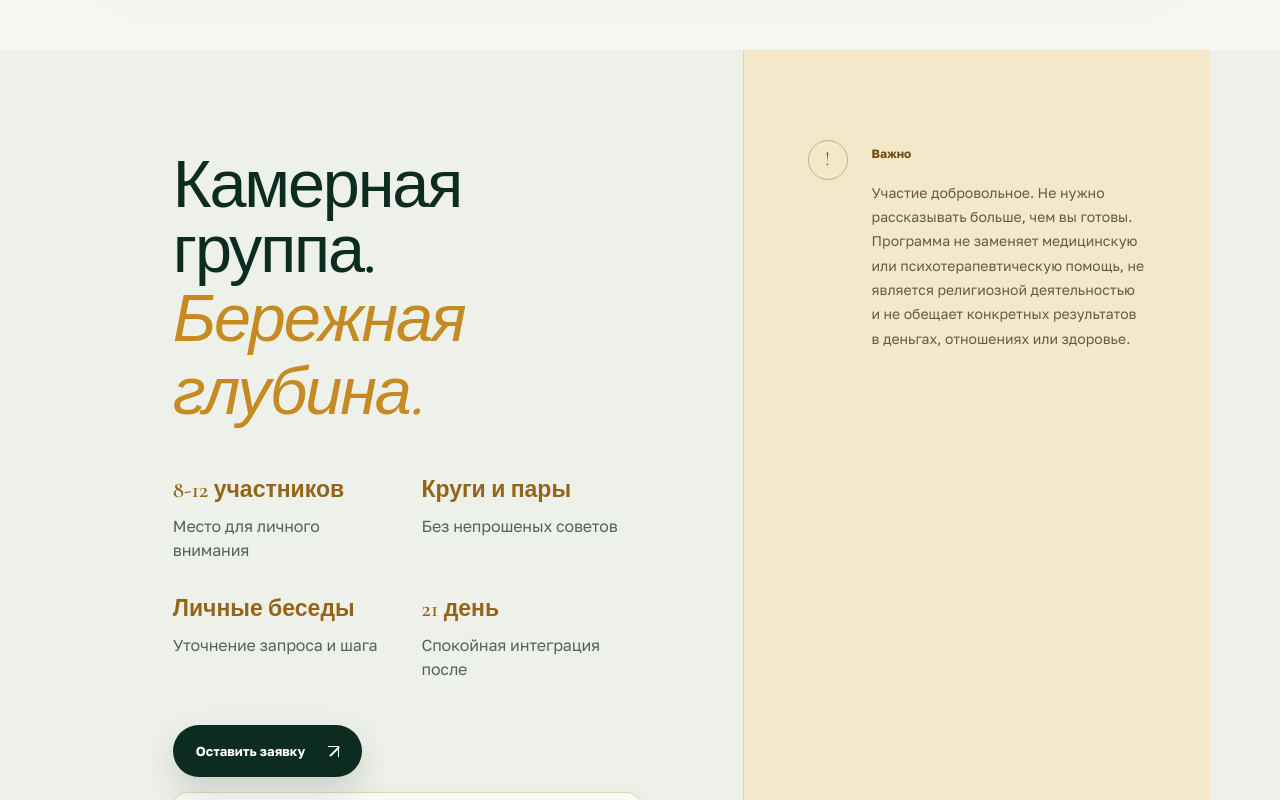
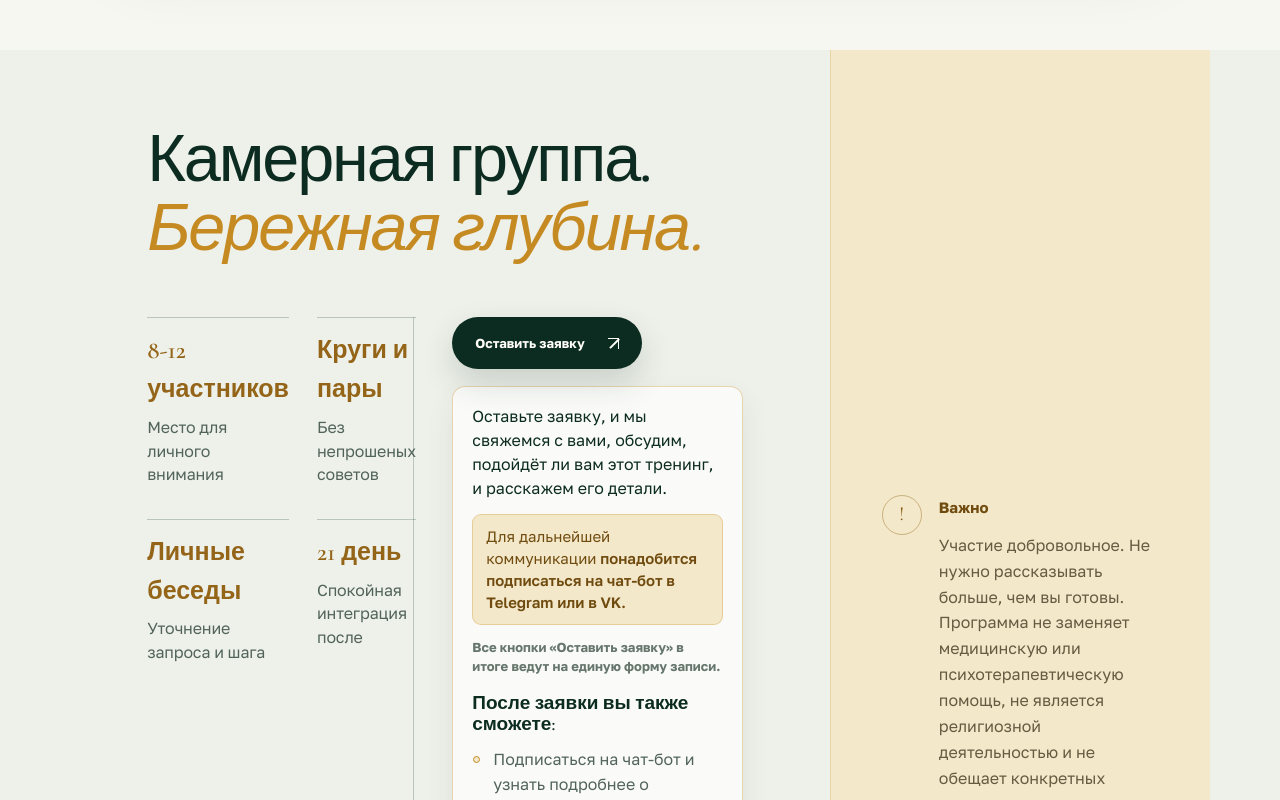
Before and after one commit to circlealgorythm/Landing-page-Most_cennostei, a Next.js app: page / in a window 1280 px wide. Shown: the part 7540-8340 px from the top of the page. Built offline with nearby package versions, Linux system fonts and the light colour scheme.

Commit message:
Recompose format and application section

```diff
--- a/app/globals.css
+++ b/app/globals.css
@@ -200,18 +200,20 @@ h2 { max-width: 900px; margin: 0 0 28px; color: var(--deep); font-family: var(--
 .shift li { padding: 15px 0; border-top: 1px solid var(--line); color: #42584c; font-size: 16px; letter-spacing: -.01em; line-height: 1.5; }
 .after li::before { content: ""; width: 8px; height: 8px; margin-right: 10px; display: inline-block; border-top: 1.5px solid var(--amber); border-right: 1.5px solid var(--amber); transform: rotate(45deg); }
 
-.format { padding-top: 0; padding-bottom: 0; display: grid; grid-template-columns: 1.18fr .82fr; background: var(--surface-2); }
-.format-card { padding: clamp(72px, 8vw, 116px) clamp(38px, 8vw, 112px); }
-.format-card h2 { max-width: 680px; }
-.format-card .application-note { max-width: 470px; }
-.format-points { margin: 44px 0; display: grid; grid-template-columns: 1fr 1fr; gap: 30px; }
-.format-points p { margin: 0; display: flex; flex-direction: column; gap: 6px; }
-.format-points b { color: #946518; font-family: var(--font-cormorant), serif; font-size: 23px; font-weight: 600; }
+.format { padding-top: 0; padding-bottom: 0; display: grid; grid-template-columns: minmax(0, 1.38fr) minmax(380px, .62fr); background: var(--surface-2); }
+.format-card { padding: clamp(68px, 6vw, 96px) clamp(38px, 6vw, 104px); display: grid; grid-template-columns: minmax(0, .95fr) minmax(330px, .8fr); grid-template-areas: "title title" "points action"; column-gap: clamp(46px, 6vw, 92px); row-gap: 52px; align-items: start; }
+.format-card h2 { max-width: 820px; margin-bottom: 0; grid-area: title; }
+.format-card .application-note { max-width: none; }
+.format-points { margin: 0; display: grid; grid-area: points; grid-template-columns: 1fr 1fr; gap: 32px 28px; }
+.format-points p { margin: 0; min-height: 72px; padding-top: 13px; display: flex; flex-direction: column; gap: 7px; border-top: 1px solid var(--line-strong); }
+.format-points b { color: #946518; font-family: var(--font-cormorant), serif; font-size: 25px; font-weight: 600; }
 .format-points span { color: #52645a; font-size: 16px; letter-spacing: -.01em; line-height: 1.48; }
-.safety-note { padding: clamp(58px, 7vw, 100px) clamp(34px, 5vw, 70px); display: flex; align-items: flex-start; gap: 24px; background: var(--amber-pale); border-left: 1px solid rgba(197, 138, 34, .22); }
+.application-action { grid-area: action; padding-left: clamp(24px, 3vw, 46px); border-left: 1px solid var(--line-strong); }
+.application-action .button { margin-bottom: 2px; }
+.safety-note { padding: clamp(62px, 6vw, 96px) clamp(32px, 4vw, 68px); display: grid; grid-template-columns: 36px minmax(0, 390px); align-content: center; justify-content: center; gap: 21px; background: var(--amber-pale); border-left: 1px solid rgba(197, 138, 34, .22); }
 .safety-mark { width: 40px; height: 40px; flex: 0 0 auto; display: grid; place-items: center; border: 1px solid rgba(141, 96, 18, .4); border-radius: 50%; color: #835711; font-family: var(--font-cormorant), serif; font-size: 20px; }
-.safety-note strong { color: #704b0f; font-size: 12px; }
-.safety-note p { max-width: 390px; margin: 16px 0 0; color: #665b42; font-size: 14px; line-height: 1.74; }
+.safety-note strong { color: #704b0f; font-size: 15px; font-weight: 700; }
+.safety-note p { max-width: 390px; margin: 13px 0 0; color: #665b42; font-size: 16px; line-height: 1.62; }
 
 .facilitator { display: grid; grid-template-columns: 250px minmax(0, 700px); align-items: center; justify-content: center; gap: clamp(52px, 9vw, 130px); background: var(--surface); }
 .facilitator-symbol { width: 220px; height: 220px; display: grid; place-items: center; border-radius: 50%; position: relative; background: radial-gradient(circle, rgba(255, 250, 231, .92), rgba(231, 198, 119, .16) 64%, transparent 65%); }
@@ -350,8 +352,12 @@ footer > a:last-child { display: inline-flex; align-items: center; gap: 10px; co
   .practice, .practice-1, .practice-2, .practice-3, .practice-4, .practice-5, .practice-6 { min-height: 190px; grid-column: 1; display: block; padding: 26px; }
   .practice-6 h3 { margin-bottom: 13px; }
   .shift-grid { grid-template-columns: 1fr; }
-  .format-card { padding: 78px 20px; }
-  .format-points { grid-template-columns: 1fr 1fr; gap: 27px 18px; }
+  .format-card { padding: 78px 20px; display: block; }
+  .format-card h2 { margin-bottom: 38px; }
+  .format-points { margin: 0 0 40px; grid-template-columns: 1fr 1fr; gap: 22px 18px; }
+  .format-points p { min-height: 0; padding-top: 11px; }
+  .format-points b { font-size: 23px; }
+  .application-action { padding-left: 0; border-left: 0; }
   .format-card .button { width: 100%; }
   .safety-note { padding: 50px 20px; }
   .facilitator { grid-template-columns: 1fr; gap: 37px; justify-items: start; }
```
